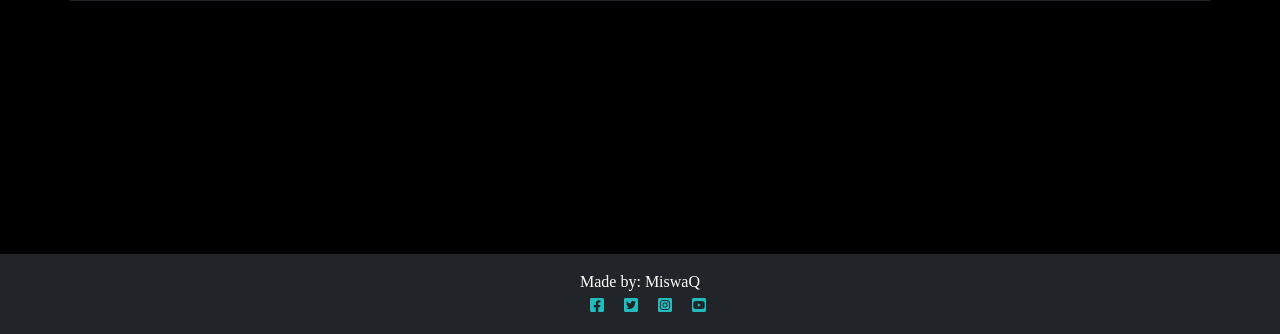
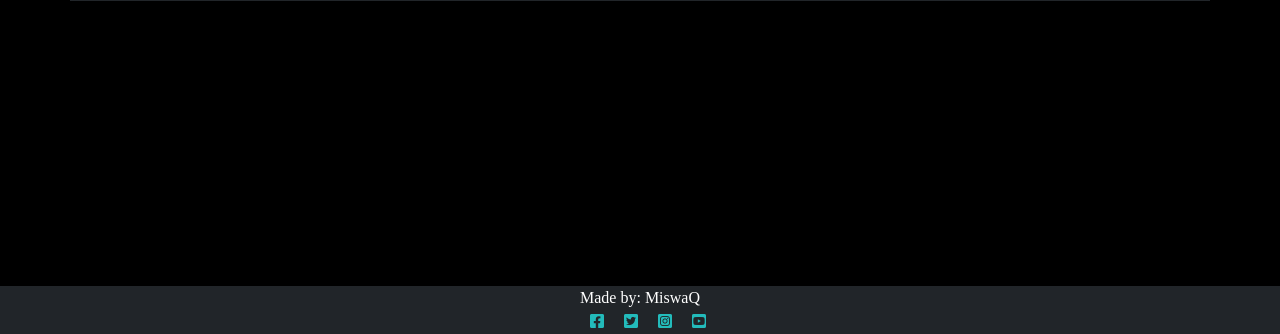
Before and after one commit to MiswaQ/FantasyBlog, a Django app: page /accounts/signup/ in a window 1280 px wide. Shown: the part 466-800 px from the top of the page. Run offline with Django 4.2, Linux system fonts and the light colour scheme.

Commit message:
Add to head and made footer smaller

```diff
--- a/templates/base.html
+++ b/templates/base.html
@@ -16,7 +16,7 @@
     <script src="https://cdn.jsdelivr.net/npm/bootstrap@5.0.1/dist/js/bootstrap.bundle.min.js"
         integrity="sha384-gtEjrD/SeCtmISkJkNUaaKMoLD0//ElJ19smozuHV6z3Iehds+3Ulb9Bn9Plx0x4" crossorigin="anonymous">
     </script>
-    <link rel="stylesheet" href="{% static 'css/style.css' %}">
+    <link rel="stylesheet" href="{% static '/css/style.css' %}" type="text/css">
 
 </head>
 
@@ -63,7 +63,7 @@
     </main>
 
     <!-- Footer -->
-    <footer class="footer mt-auto py-3 bg-dark">
+    <footer class="footer mt-auto py-0 bg-dark">
         <p class="m-0 text-center text-white">Made by: MiswaQ</span></p>
         <p class="m-0 text-center">
             <a href="https://facebook.com/" target="_blank"><i class="fab fa-facebook-square ms-3 l-blue"></i></a>
```
